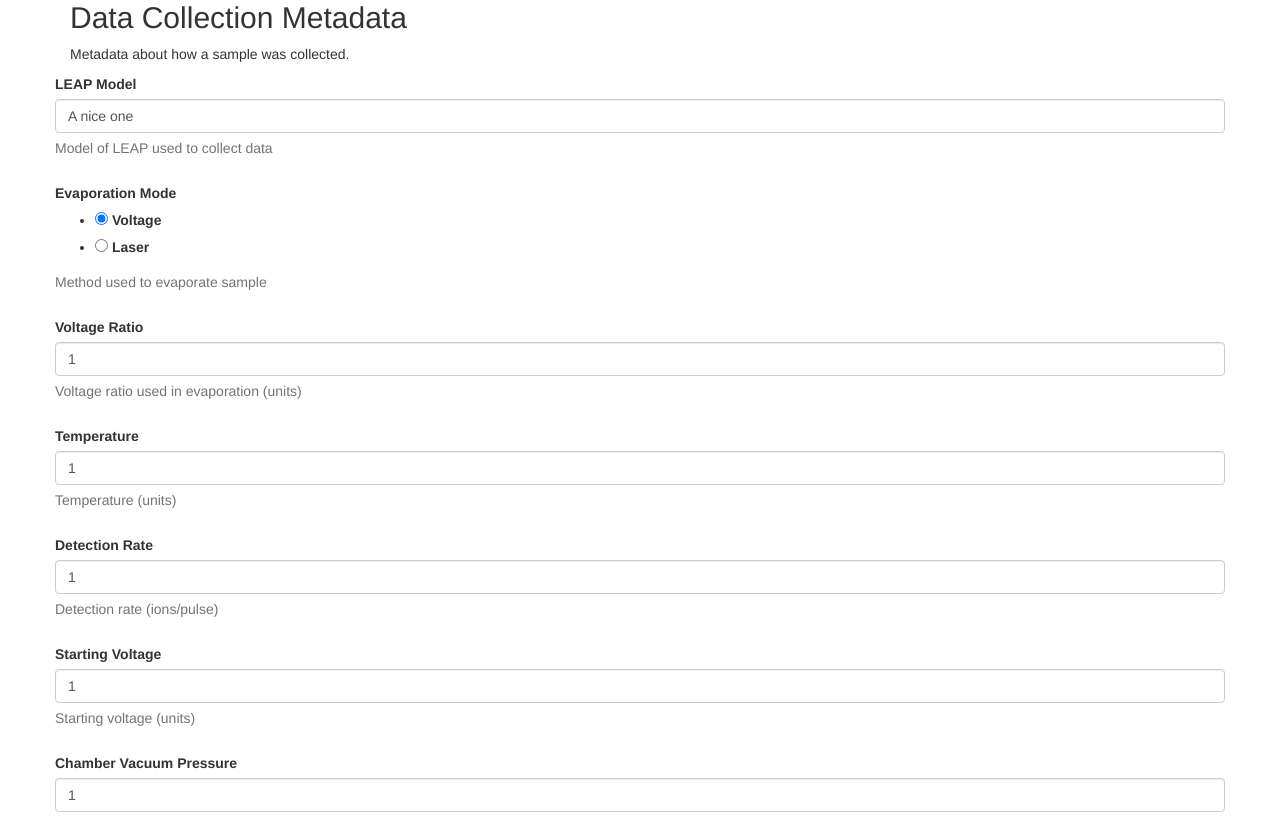
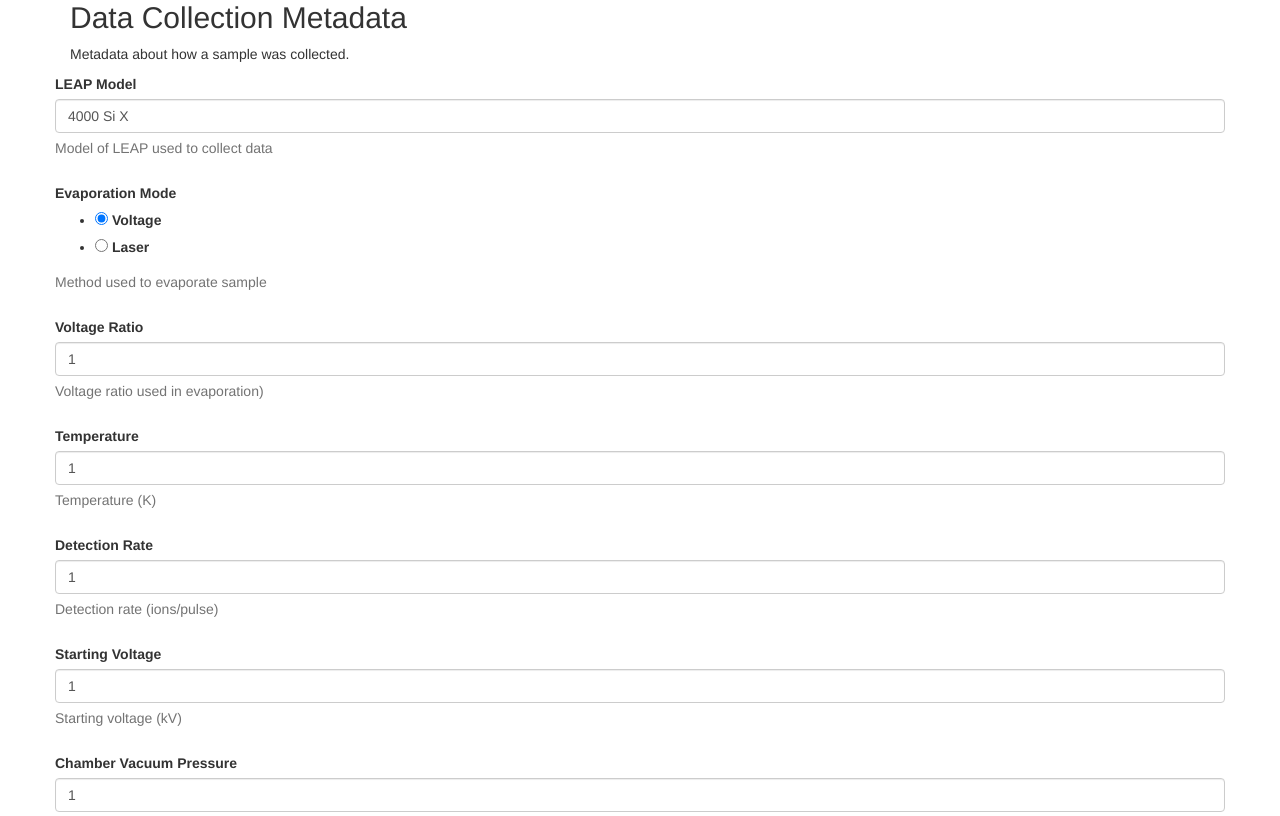
Before and after one commit to materials-data-facility/nucapt, a Flask app: template nucapt/templates/sample_create.html in a window 1280 px wide. Shown: the part 1141-1957 px from the top of the page. Run offline with Flask 2, Linux system fonts and the light colour scheme; the template is opened without the code that fills it: values that come from a table or form of the project are taken from there, others are empty; some libraries are stand-ins or nearby versions.

Commit message:
Updated units

```diff
--- a/nucapt/forms.py
+++ b/nucapt/forms.py
@@ -30,22 +30,22 @@ class APTCollectionMethodForm(Form):
     LW 13Jul17: We should select real default values to these"""
 
     leap_model = StringField('LEAP Model', description="Model of LEAP used to collect data",
-                             default='A nice one')
+                             default='4000 Si X')
     evaporation_mode = RadioField('Evaporation Mode', choices=[('voltage', 'Voltage'), ('laser', 'Laser')],
                                   description='Method used to evaporate sample',
                                   default='voltage')
-    voltage_ratio = FloatField('Voltage Ratio', description='Voltage ratio used in evaporation (units)',
+    voltage_ratio = FloatField('Voltage Ratio', description='Voltage ratio used in evaporation)',
                                validators=[NumberRange(min=0, message='Voltage ratio must be positive')],
                                default=1)
-    laser_pulse_energy = FloatField('Laser Pulse Energy', description='Laser pulse energy used in evaporation (units)',
+    laser_pulse_energy = FloatField('Laser Pulse Energy', description='Laser pulse energy used in evaporation (pJ)',
                                     validators=[NumberRange(min=0, message='Energy must be positive')],
                                     default=1)
-    laser_frequency = FloatField('Laser Frequency', description='Laser frequency (units)',
+    laser_frequency = FloatField('Laser Frequency', description='Laser frequency (kHz)',
                                  validators=[NumberRange(min=0, message='Frequency must be positive')],
                                  default=1)
-    temperature = FloatField('Temperature', description='Temperature (units)', default=1)
+    temperature = FloatField('Temperature', description='Temperature (K)', default=1)
     detection_rate = FloatField('Detection Rate', description='Detection rate (ions/pulse)', default=1)
-    starting_voltage = FloatField('Starting Voltage', description='Starting voltage (units)', default=1)
+    starting_voltage = FloatField('Starting Voltage', description='Starting voltage (kV)', default=1)
     chamber_pressure = FloatField('Chamber Vacuum Pressure', description='Chamber pressure (torr)', default=1)
     misc = FieldList(FormField(KeyValueForm), 'Other Metadata', description='Anything else that is pertinent')
 
@@ -63,8 +63,8 @@ class APTFIBLiftoutStepForm(Form):
     """Form for liftout_step"""
 
     capping_material = StringField('Capping Material', description='Capping material', validators=[Optional()])
-    wedge_dimension = FloatField('Wedge Dimension', description='Wedge dimension (&mu;m)', validators=[Optional()])
-    ion_voltage = FloatField('Ion Voltage', description='Ion voltage (V)', validators=[Optional()])
+    wedge_dimension = FloatField('Wedge Dimension', description='Wedge dimension (m)', validators=[Optional()])
+    ion_voltage = FloatField('Ion Voltage', description='Ion voltage (kV)', validators=[Optional()])
     ion_current = FloatField('Ion Current', description='Ion current (nA)', validators=[Optional()])
     sample_orientation = StringField('Sample Orientation', description='Sample orientation', validators=[Optional()])
 
@@ -72,8 +72,8 @@ class APTFIBLiftoutStepForm(Form):
 class APTSharpeningStepForm(Form):
     """For for the sharpening step"""
 
-    final_ion_voltage = FloatField('Final Ion Voltage', description='Final ion voltage (V)', validators=[Optional()])
-    final_ion_current = FloatField('Final Ion Current', description='Final ion current (nA)', validators=[Optional()])
+    final_ion_voltage = FloatField('Final Ion Voltage', description='Final ion voltage (kV)', validators=[Optional()])
+    final_ion_current = FloatField('Final Ion Current', description='Final ion current (pA)', validators=[Optional()])
 
 
 class APTFIBPreparationForm(Form):
@@ -125,9 +125,9 @@ class APTReconstructionForm(Form):
     reconstruction_method = RadioField('Reconstruction Method', description='Method used to reconstruct APT data',
                                        choices=[('shank_angle', 'Shank Angle'), ('voltage_profile', 'Voltage Profile'),
                                                 ('tip_image', 'Tip Image')], default='shank_angle')
-    tip_radius = FloatField('Initial Tip Radius', description='Initial tip radius (units)', render_kw={'min': 0},
+    tip_radius = FloatField('Initial Tip Radius', description='Initial tip radius (nm)', render_kw={'min': 0},
                               validators=[Optional()])
-    shank_angle = FloatField('Shank Angle', description='Shank angle (units)', render_kw={'min': 0},
+    shank_angle = FloatField('Shank Angle', description='Shank angle (degrees)', render_kw={'min': 0},
                                validators=[Optional()])
     tip_image = FileField('Tip Image', description='SEM image of tip')
     metadata = FieldList(FormField(KeyValueForm), 'Reconstruction Metadata',
--- a/nucapt/schemas/ReconstructionMetadata.json
+++ b/nucapt/schemas/ReconstructionMetadata.json
@@ -29,12 +29,12 @@
     },
     "tip_radius": {
       "type": "number",
-      "description": "Initial tip radius (units)",
+      "description": "Initial tip radius (nm)",
       "minimum": 0
     },
     "shank_angle": {
       "type": "number",
-      "description": "Shank angle (units)",
+      "description": "Shank angle (degree)",
       "minimum": 0
     },
     "tip_image": {
--- a/nucapt/templates/reconstruction.html
+++ b/nucapt/templates/reconstruction.html
@@ -20,7 +20,7 @@
 
     {% if recon is not none %}
     <table class="table">
-        <tr><th>Path</th><td>{{ recon.path }}</td></tr>
+        <tr><th>Location</th><td>{{ recon.path }}</td></tr>
         <tr><th>Title</th><td>{{ recon_metadata['title'] | safe }}</td></tr>
         <tr><th>Description</th><td>{{ recon_metadata['description'] | safe }}</td></tr>
         <tr><th>Creation Date</th><td>{{ recon_metadata['creation_date'] }}</td></tr>
```
Also changed, not shown: nucapt/schemas/CollectionMetadata.json (+5 -5 lines).
